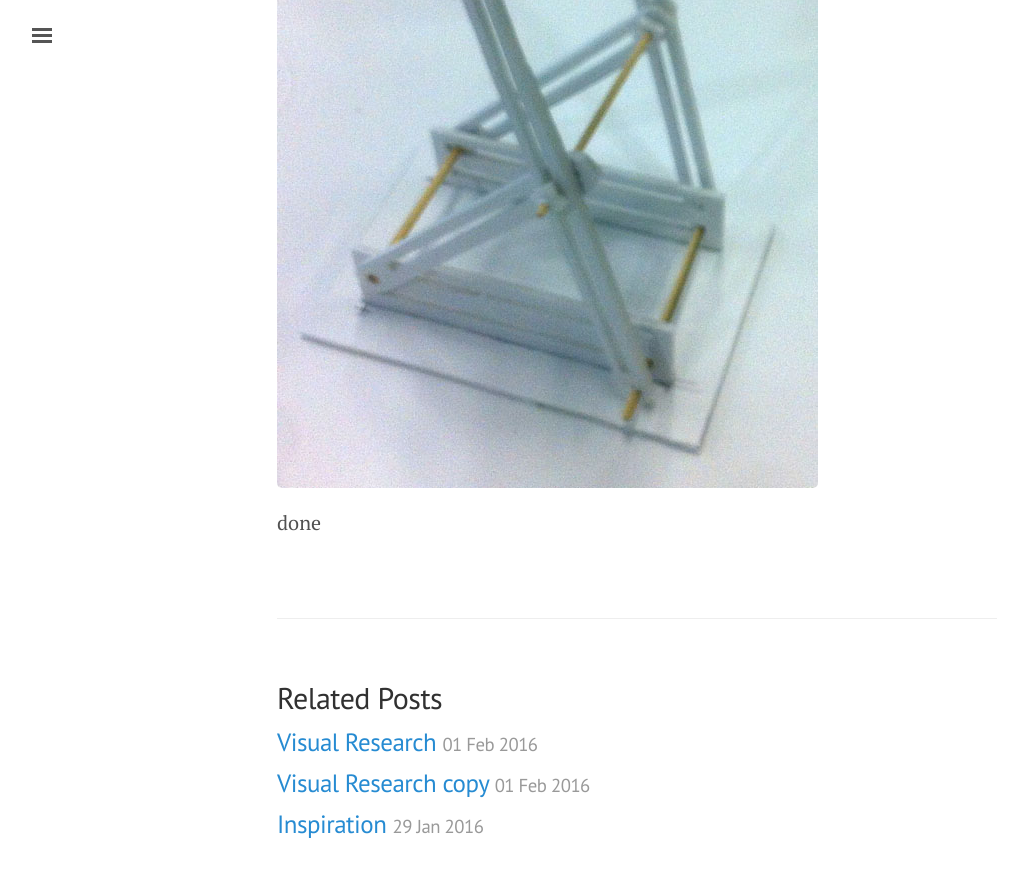
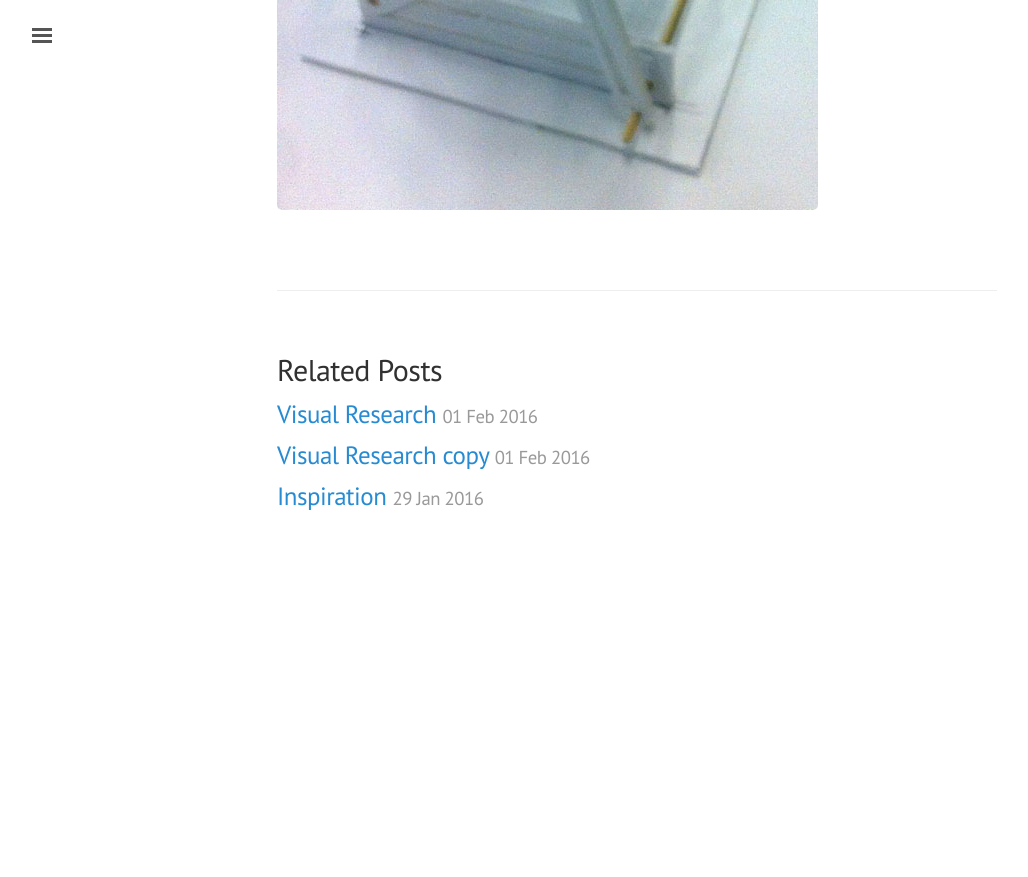
Before and after one commit to FabLabWgtn/Wavy, a Jekyll site: the page built from _posts/2016-02-04-Open-Design-concepts.md, in a window 1280 px wide and 900 px high, scrolled down 24114 px. Shown: the top 877 px of the window, without its empty margins (3-1031 px from the left). Built offline with Jekyll 4.4.1, drawn with Linux system fonts in a browser that asks for light colours; after the commit the page ends 24686 px from its top, so only the background shows below that.

Commit message:
changed a link in concepts

```diff
--- a/_posts/2016-02-04-Open-Design-concepts.md
+++ b/_posts/2016-02-04-Open-Design-concepts.md
@@ -102,22 +102,6 @@
 
 ![Image]({{site.baseurl}}/working/concepts/35.jpg)
 
-![Image]({{site.baseurl}}/working/concepts/37.jpg)
+![Image]({{site.baseurl}}/working/concepts/36.jpg)
 
 ![Image]({{site.baseurl}}/working/concepts/37.jpg)
-
-
-
-
-
-
-
-
-
-
-
-
-
-
-
-done
```
